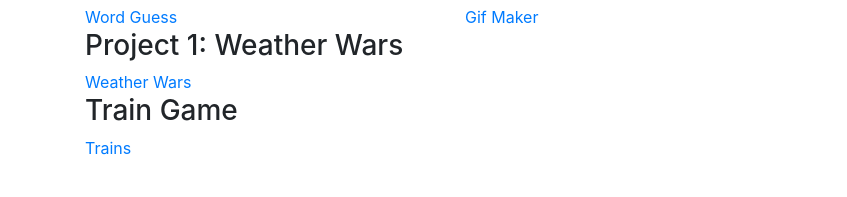
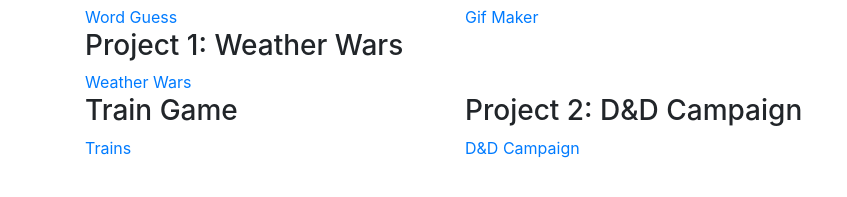
Before and after one commit to AshymOR/Bootstrap-Portfolio, a plain HTML site: page portfolio.html in a window 1280 px wide. Shown: the part 117-314 px from the top of the page, without its empty margins (0-847 px from the left). Drawn offline with nearby package versions, Linux system fonts and the light colour scheme.

Commit message:
Added project 2

```diff
--- a/portfolio.html
+++ b/portfolio.html
@@ -58,6 +58,10 @@
                    <h3>Train Game</h3>
                    <a href="https://ashymor.github.io/trainsNtrains/">Trains</a>
             </div>
+            <div class="col-md-4">
+              <h3>Project 2: D&D Campaign</h3>
+              <a href="https://dnd-campaign-ss.herokuapp.com/">D&D Campaign</a>
+            </div>
         </div>
       </div>
     </div>
```
